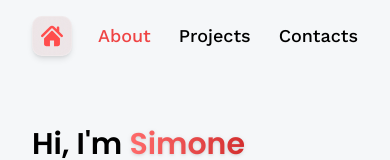
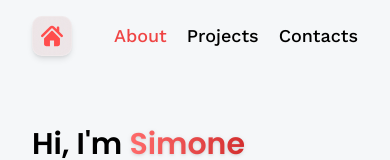
Before and after one commit to Silimim/portfolio, a React (Vite) app: page /about in a window 390 px wide. Shown: the top 160 px of the page. Built offline with nearby package versions, Linux system fonts and the light colour scheme.

Commit message:
fixed navbar responsiveness

```diff
--- a/src/components/Navbar.tsx
+++ b/src/components/Navbar.tsx
@@ -1,5 +1,4 @@
 import {NavLink} from "react-router-dom";
-// @ts-ignore
 import {home} from "../assets/icons";
 
 const Navbar = () => {
@@ -7,10 +6,10 @@ const Navbar = () => {
     return (
         <header className="header">
             <NavLink to="/"
-                     className="w-10 h-10 rounded-lg glassmorphism items-center justify-center flex font-bold shadow-md">
+                     className="w-10 h-10 rounded-lg me-2 glassmorphism items-center justify-center flex font-bold shadow-md">
                 <img src={home} alt={"home"} className="w-[60%] h-[60%] object-contain"/>
             </NavLink>
-            <nav className="flex text-lg gap-7 font-medium">
+            <nav className="flex text-lg gap-5 lg:gap-7 font-medium">
                 <NavLink to="/about" className={({isActive}) => isActive ? 'text-red-500' : window.location.pathname === '/' ? 'text-white' : 'text-black'}>
                     About
                 </NavLink>
```
